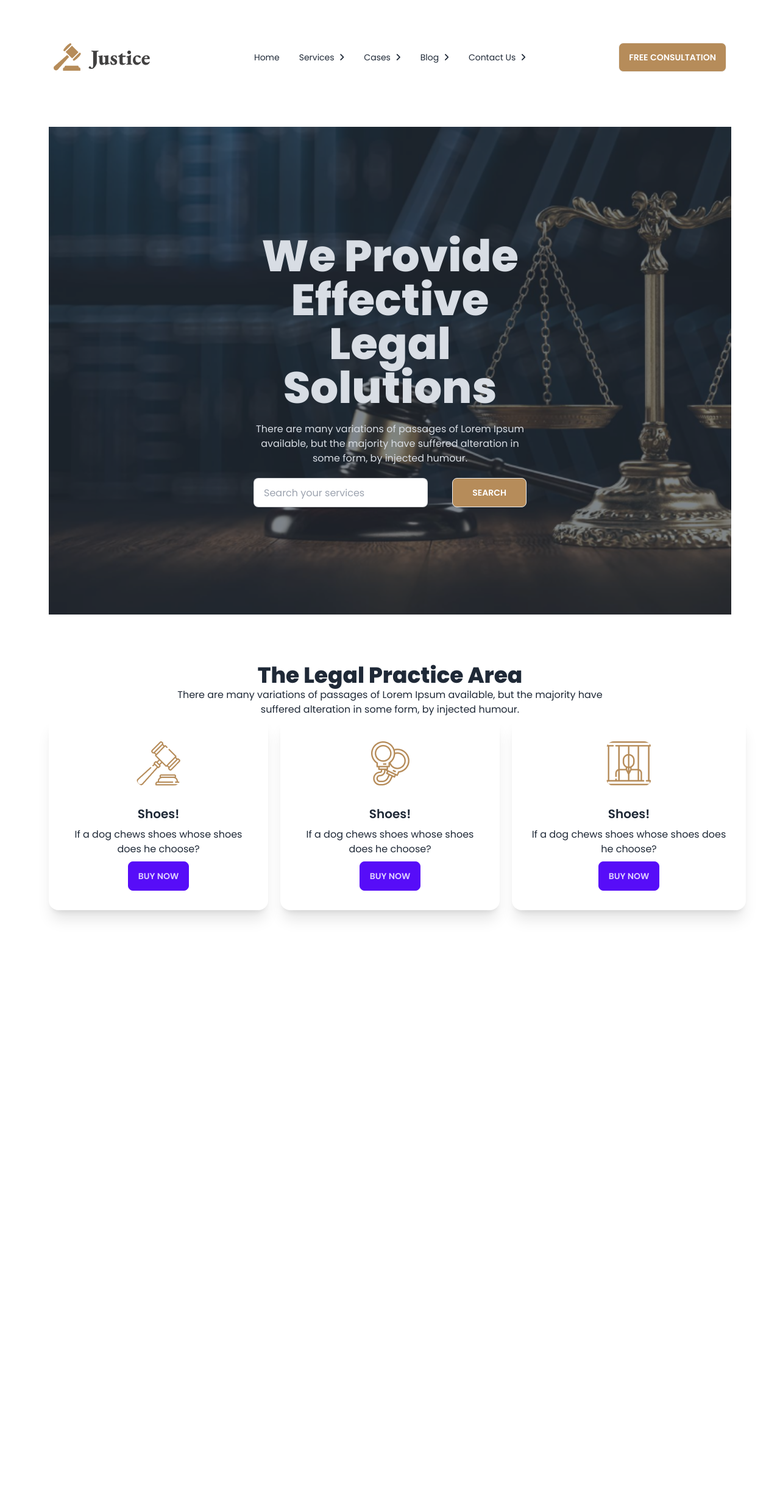
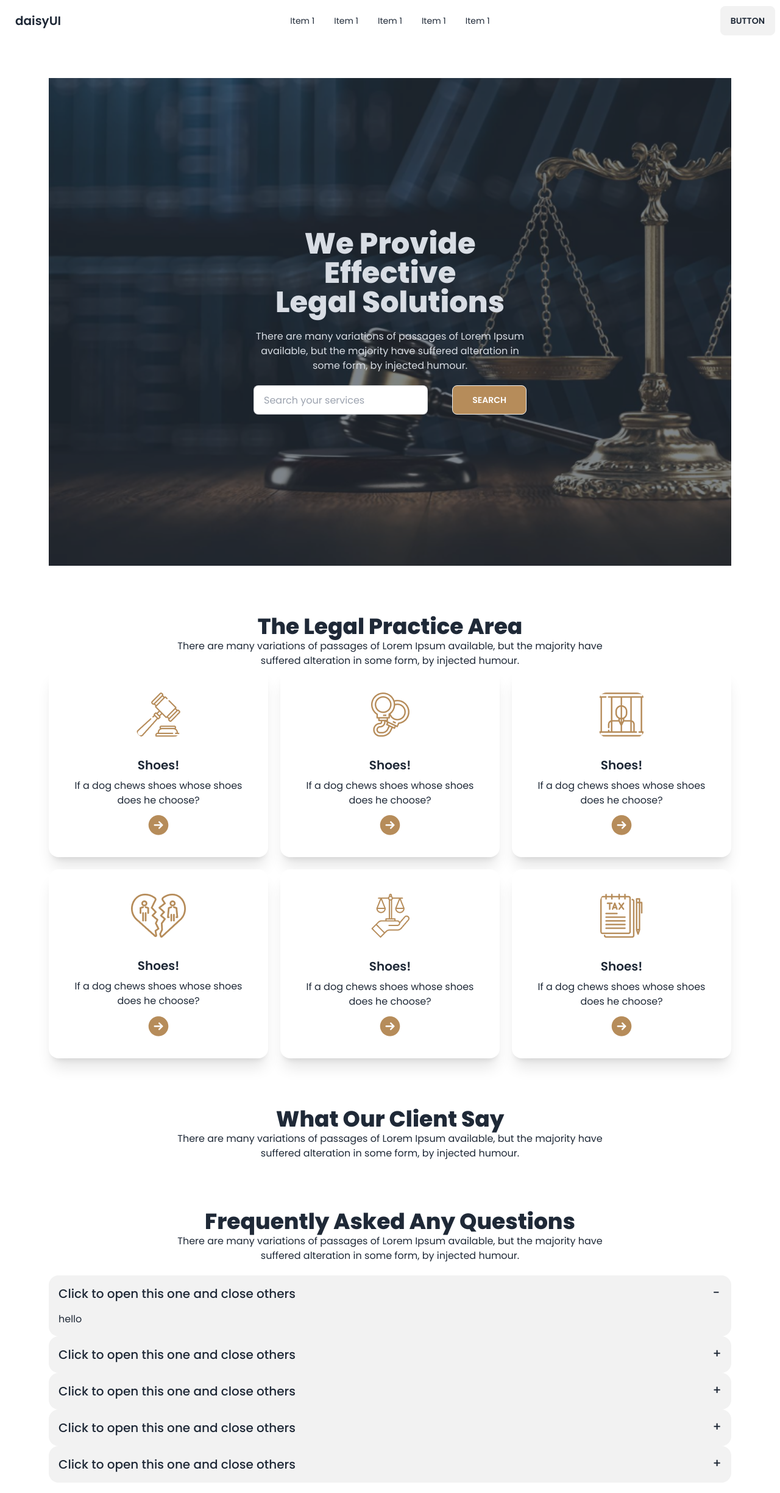
Before and after one commit to Ahasan-09/legal-practics, a plain HTML site: page index.html in a window 1280 px wide. Shown: the top 2449 px of the page at 61% size. Before the commit the page ends 1553 px from the top, so only its background shows below. Drawn offline with nearby package versions, Linux system fonts and the light colour scheme.

Commit message:
added file

```diff
--- a/index.html
+++ b/index.html
@@ -20,33 +20,53 @@
 font-family: 'Poppins', sans-serif;
 }
 
+.img{
+
+    height: 400px;
+    width: 00px;
+}
+
 </style>
 
 </head>
 <body class="font-EB">
     <header>
               <!-- //////nav/// -->
+              <div class="navbar bg-base-100">
+                <div class="navbar-start">
+                  <div class="dropdown">
+                    <label tabindex="0" class="btn btn-ghost lg:hidden">
+                      <svg xmlns="http://www.w3.org/2000/svg" class="h-5 w-5" fill="none" viewBox="0 0 24 24" stroke="currentColor"><path stroke-linecap="round" stroke-linejoin="round" stroke-width="2" d="M4 6h16M4 12h8m-8 6h16" /></svg>
+                    </label>
+                    <ul tabindex="0" class="menu menu-sm dropdown-content mt-3 z-[1] p-2 shadow bg-base-100 rounded-box w-52">
+                      <li><a>Item 1</a></li>
+                      <li><a>Item 1</a></li>
+                      <li><a>Item 1</a></li>
+                      <li><a>Item 1</a></li>
+                      <li><a>Item 1</a></li>
 
-        <nav class=" max-w-screen-xl mx-auto px-6 md:px-16 lg:px-20 py-5 my-10">
-            <div class="navbar bg-base-100">
-                <div class="navbar-start">
 
-            <img src="./images/logo2.png" alt="">
+
+                    </ul>
+                  </div>
+                  <a class="btn btn-ghost normal-case text-xl">daisyUI</a>
                 </div>
-                <div class="navbar-center lg:flex">
-                  <ul class="menu font-normal menu-horizontal px-1">
-                    <li><a>Home</a> </li>
-                    <li><a>Services <i class="fa-solid fa-angle-right"></i></a></li>
-                     <li><a>Cases<i class="fa-solid fa-angle-right"></i></a></li>
-                     <li><a>Blog<i class="fa-solid fa-angle-right"></i></a></li>
-                     <li><a>Contact Us<i class="fa-solid fa-angle-right"></i></a></li>
+                <div class="navbar-center hidden lg:flex">
+                  <ul class="menu menu-horizontal px-1">
+                    <li><a>Item 1</a></li>
+                    <li><a>Item 1</a></li>
+                    <li><a>Item 1</a></li>
+                    <li><a>Item 1</a></li>
+                    <li><a>Item 1</a></li>
+
+
                   </ul>
                 </div>
                 <div class="navbar-end">
-                    <button class="btn bg-[#B68C5A] text-white ">Free Consultation</button>
+                  <a class="btn">Button</a>
                 </div>
               </div>
-        </nav>
+
 
         <!-- ////////hero section///// -->
 
@@ -55,7 +75,7 @@ font-family: 'Poppins', sans-serif;
             <div class="hero-overlay bg-opacity-60"></div>
             <div class="hero-content text-center text-neutral-content">
               <div class="max-w-md">
-                <h1 class="mb-5 text-7xl font-extrabold">We Provide Effective <br> Legal Solutions</h1>
+                <h1 class="mb-5 text-5xl font-extrabold">We Provide Effective <br> Legal Solutions</h1>
                 <p class="mb-5">There are many variations of passages of Lorem Ipsum available, but the majority have suffered alteration in some form, by injected humour.</p>
                 <div class="flex gap-10">
                     <input type="text" placeholder="Search your services" class="input input-bordered w-full max-w-xs" />
@@ -86,9 +106,7 @@ font-family: 'Poppins', sans-serif;
                 <div class="card-body items-center text-center">
                   <h2 class="card-title">Shoes!</h2>
                   <p>If a dog chews shoes whose shoes does he choose?</p>
-                  <div class="card-actions">
-                    <button class="btn btn-primary">Buy Now</button>
-                  </div>
+                  <img src="./images/Frame.png" alt="">
                 </div>
               </div>
 
@@ -99,20 +117,47 @@ font-family: 'Poppins', sans-serif;
                 <div class="card-body items-center text-center">
                   <h2 class="card-title">Shoes!</h2>
                   <p>If a dog chews shoes whose shoes does he choose?</p>
-                  <div class="card-actions">
-                    <button class="btn btn-primary">Buy Now</button>
-                  </div>
+                  <img src="./images/Frame.png" alt="">
                 </div>
               </div>
-              <div class="card w-96 bg-base-100 shadow-xl">
+              <div class="card  bg-base-100 shadow-xl">
                 <figure class="px-10 pt-10">
                   <img src="./images/child.png" alt="Shoes" class="rounded-xl" />
                 </figure>
                 <div class="card-body items-center text-center">
                   <h2 class="card-title">Shoes!</h2>
                   <p>If a dog chews shoes whose shoes does he choose?</p>
-                  <div class="card-actions">
-                    <button class="btn btn-primary">Buy Now</button>
+                  <img src="./images/Frame.png" alt="">
+                </div>
+              </div>
+              <div class="card  bg-base-100 shadow-xl">
+                <figure class="px-10 pt-10">
+                  <img src="./images/divorce.png" alt="Shoes" class="rounded-xl" />
+                </figure>
+                <div class="card-body items-center text-center">
+                  <h2 class="card-title">Shoes!</h2>
+                  <p>If a dog chews shoes whose shoes does he choose?</p>
+                  <img src="./images/Frame.png" alt="">
+                </div>
+              </div>
+              <div class="card  bg-base-100 shadow-xl">
+                <figure class="px-10 pt-10">
+                  <img src="./images/education.png" alt="Shoes" class="rounded-xl" />
+                </figure>
+                <div class="card-body items-center text-center">
+                  <h2 class="card-title">Shoes!</h2>
+                  <p>If a dog chews shoes whose shoes does he choose?</p>
+                  <img src="./images/Frame.png" alt="">
+                </div>
+              </div>
+              <div class="card  bg-base-100 shadow-xl">
+                <figure class="px-10 pt-10">
+                  <img src="./images/tax.png" alt="Shoes" class="rounded-xl" />
+                </figure>
+                <div class="card-body items-center text-center">
+                  <h2 class="card-title">Shoes!</h2>
+                  <p>If a dog chews shoes whose shoes does he choose?</p>
+                  <img src="./images/Frame.png" alt="">
                   </div>
                 </div>
               </div>
@@ -121,6 +166,93 @@ font-family: 'Poppins', sans-serif;
 
   </section>
 
+  <!-- /////////What Our Client Say//// -->
+  <section class=" max-w-screen-xl mx-auto px-6 md:px-16 lg:px-20 py-5 my-10">
+
+    <div class="text-center">
+        <h3 class="text-4xl font-extrabold">What Our Client Say</h3>
+        <p class="">There are many variations of passages of Lorem Ipsum available, but the majority have <br> suffered alteration in some form, by injected humour.</p>
+
+        </div>
+
+
+        <!-- //////////carousal/////// -->
+        <div>
+
+        </div>
+
+  </section>
+
+  <!-- /////////////////FAQ////////// -->
+<section class=" max-w-screen-xl mx-auto px-6 md:px-16 lg:px-20 py-5 my-10">
+
+    <div class="text-center mb-5">
+        <h3 class="text-4xl font-extrabold">Frequently Asked Any Questions</h3>
+        <p class="">There are many variations of passages of Lorem Ipsum available, but the majority have <br> suffered alteration in some form, by injected humour.</p>
+
+        </div>
+ <!-- ///////// faq and image////// -->
+
+        <div class="flex flex-col gap-5">
+            <div class="flex-1">
+                <div class="collapse collapse-plus bg-base-200">
+                    <input type="radio" name="my-accordion-3" checked="checked" />
+                    <div class="collapse-title text-xl font-medium">
+                      Click to open this one and close others
+                    </div>
+
+                    <div class="collapse-content">
+                      <p>hello</p>
+                    </div>
+                  </div>
+                  <div class="collapse collapse-plus bg-base-200">
+                    <input type="radio" name="my-accordion-3" />
+                    <div class="collapse-title text-xl font-medium">
+                      Click to open this one and close others
+                    </div>
+                    <div class="collapse-content">
+                      <p>hello</p>
+                    </div>
+                  </div>
+                  <div class="collapse collapse-plus bg-base-200">
+                    <input type="radio" name="my-accordion-3" />
+                    <div class="collapse-title text-xl font-medium">
+                      Click to open this one and close others
+                    </div>
+                    <div class="collapse-content">
+                      <p>hello</p>
+                    </div>
+                  </div>
+                  <div class="collapse collapse-plus bg-base-200">
+                    <input type="radio" name="my-accordion-3" />
+                    <div class="collapse-title text-xl font-medium">
+                      Click to open this one and close others
+                    </div>
+                    <div class="collapse-content">
+                      <p>hello</p>
+                    </div>
+                  </div>
+                  <div class="collapse collapse-plus bg-base-200">
+                    <input type="radio" name="my-accordion-3" />
+                    <div class="collapse-title text-xl font-medium">
+                      Click to open this one and close others
+                    </div>
+                    <div class="collapse-content">
+                      <p>hello</p>
+                    </div>
+                  </div>
+            </div>
+   <!-- ////////////image////////// -->
+            <div class="flex-1 items-center justify-center">
+
+           <img class="  img " src="./images/faq.png" alt="">
+            </div>
+
+
+
+        </div>
+</section>
+
     </main>
 
     <footer></footer>
```
